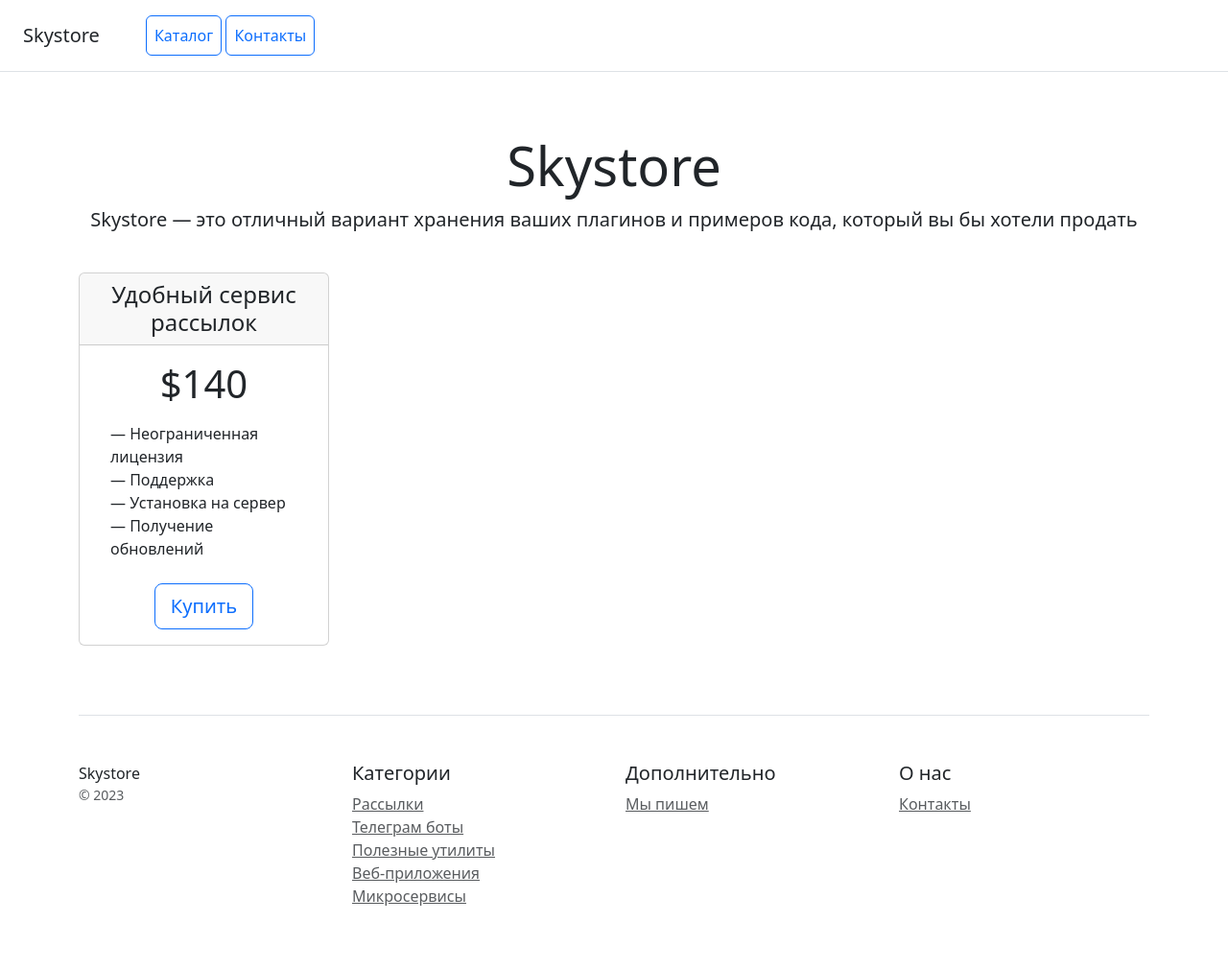
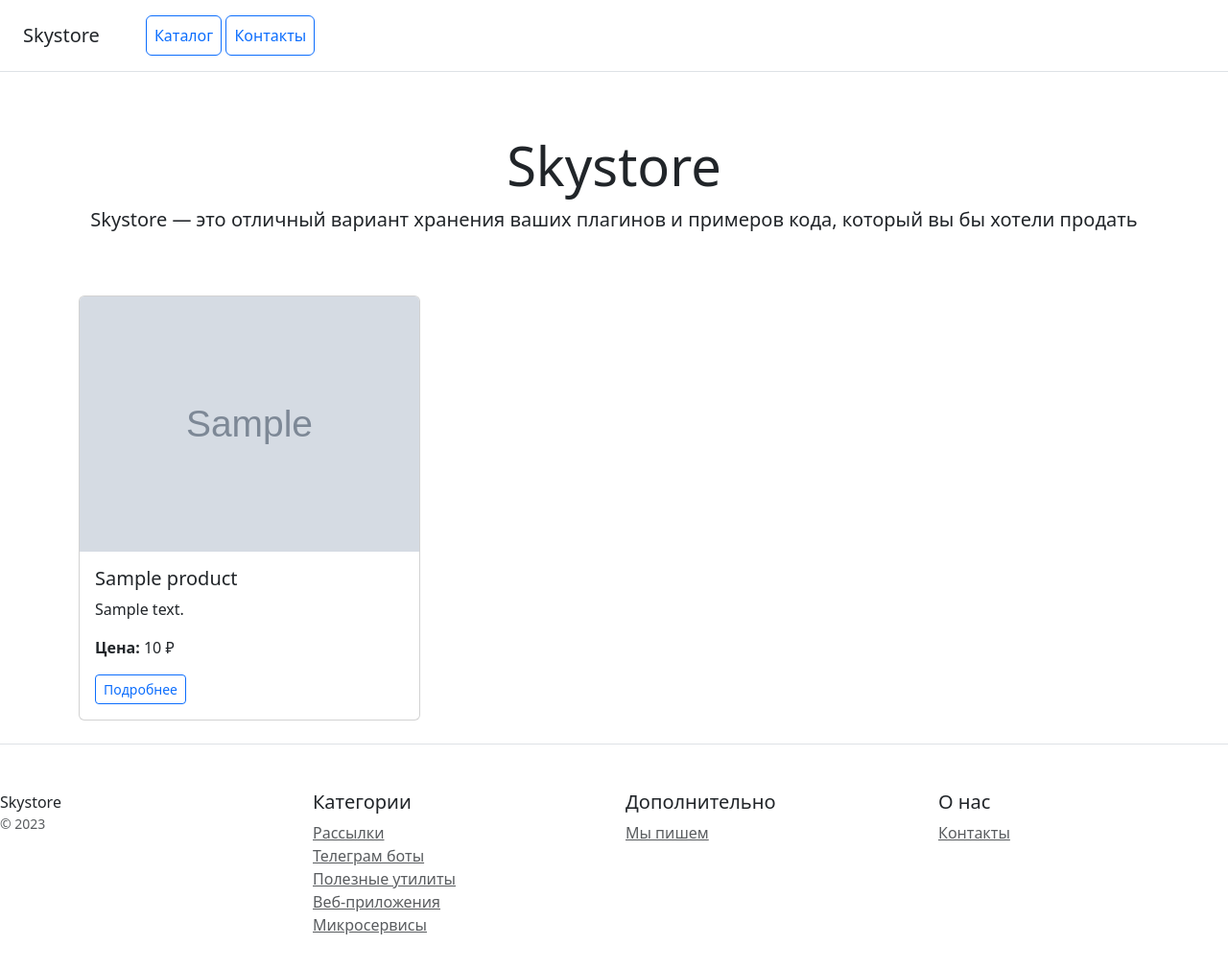
Before and after one commit to Tamtun/django2, a Django app: template catalog/templates/home.html in a window 1280 px wide. Shown: the whole page at 96% size. After the commit the page ends 974 px from the top, so only its background shows below. Run offline with Django 3.2, Linux system fonts and the light colour scheme; the template is opened without the code that fills it: most values are stand-ins (such as "Sample title", 1, 10 or a date in 2020); grey boxes marked "Sample" are stand-in pictures; some libraries are stand-ins or nearby versions.

Commit message:
homework-3

```diff
--- /dev/null
+++ b/catalog/templates/base.html
@@ -0,0 +1,54 @@
+{% load static %}
+<!doctype html>
+<html lang="en">
+<head>
+  <meta charset="utf-8">
+  <meta name="viewport" content="width=device-width, initial-scale=1">
+  <title>{% block title %}Skystore{% endblock %}</title>
+  <link rel="stylesheet" href="{% static 'css/bootstrap.min.css' %}">
+</head>
+<body>
+  {% include 'partials/navbar.html' %}  <!-- 🍔 Меню -->
+
+  {% block header %}
+  <!-- Можно переопределить заголовок на каждой странице -->
+  {% endblock %}
+
+  <div class="container mt-4">
+    {% block content %}{% endblock %}
+  </div>
+
+  <footer class="pt-5 border-top">
+    <div class="row">
+      <div class="col-12 col-md">
+        Skystore
+        <small class="d-block mb-3 text-muted">&copy; 2023</small>
+      </div>
+      <div class="col-6 col-md">
+        <h5>Категории</h5>
+        <ul class="list-unstyled text-small">
+          <li><a class="text-muted" href="#">Рассылки</a></li>
+          <li><a class="text-muted" href="#">Телеграм боты</a></li>
+          <li><a class="text-muted" href="#">Полезные утилиты</a></li>
+          <li><a class="text-muted" href="#">Веб-приложения</a></li>
+          <li><a class="text-muted" href="#">Микросервисы</a></li>
+        </ul>
+      </div>
+      <div class="col-6 col-md">
+        <h5>Дополнительно</h5>
+        <ul class="list-unstyled text-small">
+          <li><a class="text-muted" href="#">Мы пишем</a></li>
+        </ul>
+      </div>
+      <div class="col-6 col-md">
+        <h5>О нас</h5>
+        <ul class="list-unstyled text-small">
+          <li><a class="text-muted" href="/contacts/">Контакты</a></li>
+        </ul>
+      </div>
+    </div>
+  </footer>
+
+  <script src="{% static 'js/bootstrap.bundle.min.js' %}"></script>
+</body>
+</html>
--- a/catalog/templates/home.html
+++ b/catalog/templates/home.html
@@ -1,81 +1,31 @@
-{% load static %}
-<!doctype html>
-<html lang="en">
-<head>
-    <meta charset="utf-8">
-    <meta name="viewport" content="width=device-width, initial-scale=1">
-    <title>Skystore</title>
-    <!-- Подключение локального Bootstrap CSS -->
-    <link rel="stylesheet" href="{% static 'css/bootstrap.min.css' %}">
-</head>
-<body>
-<div class="d-flex flex-column flex-md-row align-items-center p-3 px-md-4 mb-3 bg-white border-bottom box-shadow">
-    <h5 class="my-0 mr-md-auto font-weight-normal">Skystore</h5>
-    <nav class="ms-5">
-        <a class="p-2 btn btn-outline-primary" href="/">Каталог</a>
-        <a class="p-2 btn btn-outline-primary" href="/contacts/">Контакты</a>
-    </nav>
-</div>
+{% extends 'base.html' %}
+{% block title %}Главная — Skystore{% endblock %}
 
+{% block header %}
 <div class="pricing-header px-3 py-3 pt-md-5 pb-md-4 mx-auto text-center">
   <h1 class="display-4">Skystore</h1>
   <p class="lead">Skystore — это отличный вариант хранения ваших плагинов и примеров кода, который вы бы хотели продать</p>
 </div>
+{% endblock %}
 
-<div class="container">
-    <div class="row text-center">
-        <div class="col-3">
-            <div class="card mb-4 box-shadow">
-                <div class="card-header">
-                    <h4 class="my-0 font-weight-normal">Удобный сервис рассылок</h4>
-                </div>
+{% block content %}
+<div class="row">
+  {% for product in products %}
+    <div class="col-md-4 mb-4">
+      <div class="card h-100 box-shadow">
+        {% if product.image %}
+          <img src="{{ product.image.url }}" class="card-img-top" alt="{{ product.name }}">
+        {% endif %}
         <div class="card-body">
-                    <h1 class="card-title pricing-card-title">$140</h1>
-                    <ul class="list-unstyled mt-3 mb-4 text-start m-3">
-                        <li>— Неограниченная лицензия</li>
-                        <li>— Поддержка</li>
-                        <li>— Установка на сервер</li>
-                        <li>— Получение обновлений</li>
-                    </ul>
-                    <button type="button" class="btn btn-lg btn-block btn-outline-primary">Купить</button>
+          <h5 class="card-title">{{ product.name }}</h5>
+          <p class="card-text">{{ product.description|truncatechars:100 }}</p>
+          <p class="card-text"><strong>Цена:</strong> {{ product.purchase_price }} ₽</p>
+          <a href="{% url 'product_detail' product.pk %}" class="btn btn-sm btn-outline-primary">Подробнее</a>
         </div>
       </div>
     </div>
+  {% empty %}
+    <p class="text-center">Товары не найдены.</p>
+  {% endfor %}
 </div>
-
-    <footer class="pt-4 my-md-5 pt-md-5 border-top">
-        <div class="row">
-            <div class="col-12 col-md">
-                Skystore
-                <small class="d-block mb-3 text-muted">&copy; 2023</small>
-            </div>
-            <div class="col-6 col-md">
-                <h5>Категории</h5>
-                <ul class="list-unstyled text-small">
-                    <li><a class="text-muted" href="#">Рассылки</a></li>
-                    <li><a class="text-muted" href="#">Телеграм боты</a></li>
-                    <li><a class="text-muted" href="#">Полезные утилиты</a></li>
-                    <li><a class="text-muted" href="#">Веб-приложения</a></li>
-                    <li><a class="text-muted" href="#">Микросервисы</a></li>
-                </ul>
-            </div>
-            <div class="col-6 col-md">
-                <h5>Дополнительно</h5>
-                <ul class="list-unstyled text-small">
-                    <li><a class="text-muted" href="#">Мы пишем</a></li>
-                </ul>
-            </div>
-            <div class="col-6 col-md">
-                <h5>О нас</h5>
-                <ul class="list-unstyled text-small">
-                    <li><a class="text-muted" href="/contacts/">Контакты</a></li>
-                </ul>
-            </div>
-        </div>
-    </footer>
-</div>
-
-<!-- Подключение локального Bootstrap JS -->
-<script src="{% static 'js/bootstrap.bundle.min.js' %}"></script>
-</body>
-</html>
+{% endblock %}
--- /dev/null
+++ b/catalog/templates/partials/navbar.html
@@ -0,0 +1,7 @@
+<div class="d-flex flex-column flex-md-row align-items-center p-3 px-md-4 mb-3 bg-white border-bottom box-shadow">
+  <h5 class="my-0 mr-md-auto font-weight-normal">Skystore</h5>
+  <nav class="ms-5">
+    <a class="p-2 btn btn-outline-primary" href="/">Каталог</a>
+    <a class="p-2 btn btn-outline-primary" href="/contacts/">Контакты</a>
+  </nav>
+</div>
--- a/catalog/urls.py
+++ b/catalog/urls.py
@@ -4,5 +4,6 @@ from . import views
 urlpatterns = [
     #path("", views.index, name="catalog-index"),
     path('', views.home, name='home'),
+    path('products/<int:pk>/', views.product_detail, name='product_detail'),
     path('contacts/', views.contacts, name='contacts')
 ]
--- a/config/settings.py
+++ b/config/settings.py
@@ -128,7 +128,6 @@ USE_TZ = True
 # https://docs.djangoproject.com/en/5.2/howto/static-files/
 
 STATIC_URL = "static/"
-
 STATICFILES_DIRS = [BASE_DIR / 'static']
 
 MEDIA_URL = '/media/'
--- a/config/urls.py
+++ b/config/urls.py
@@ -20,6 +20,5 @@ from django.urls import path, include
 
 urlpatterns = [
     path("admin/", admin.site.urls),
-    #path("catalog/", include("catalog.urls")),
-    path('', include('catalog.urls')),
+    path('', include('catalog.urls')),  # Обрабатывает все маршруты приложения
 ]
```
Also changed, not shown: catalog/templates/product_detail.html (added, +21 -0 lines), catalog/views.py (+8 -2 lines). Lines whose indentation alone changed are shown as unchanged.
